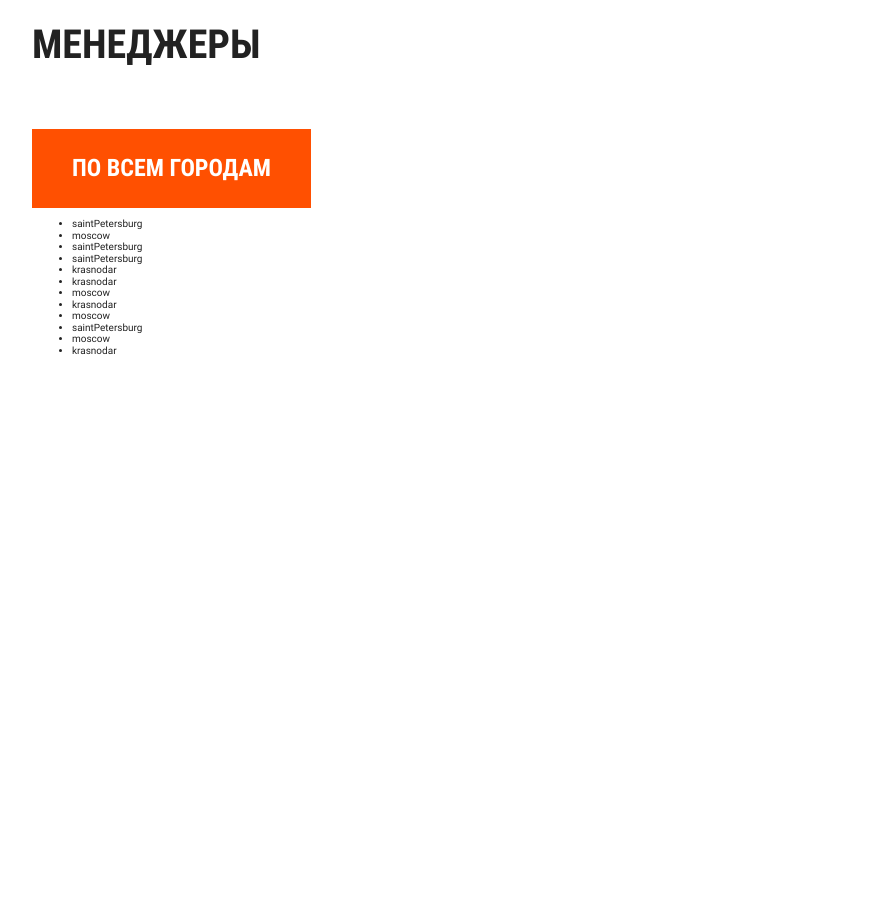
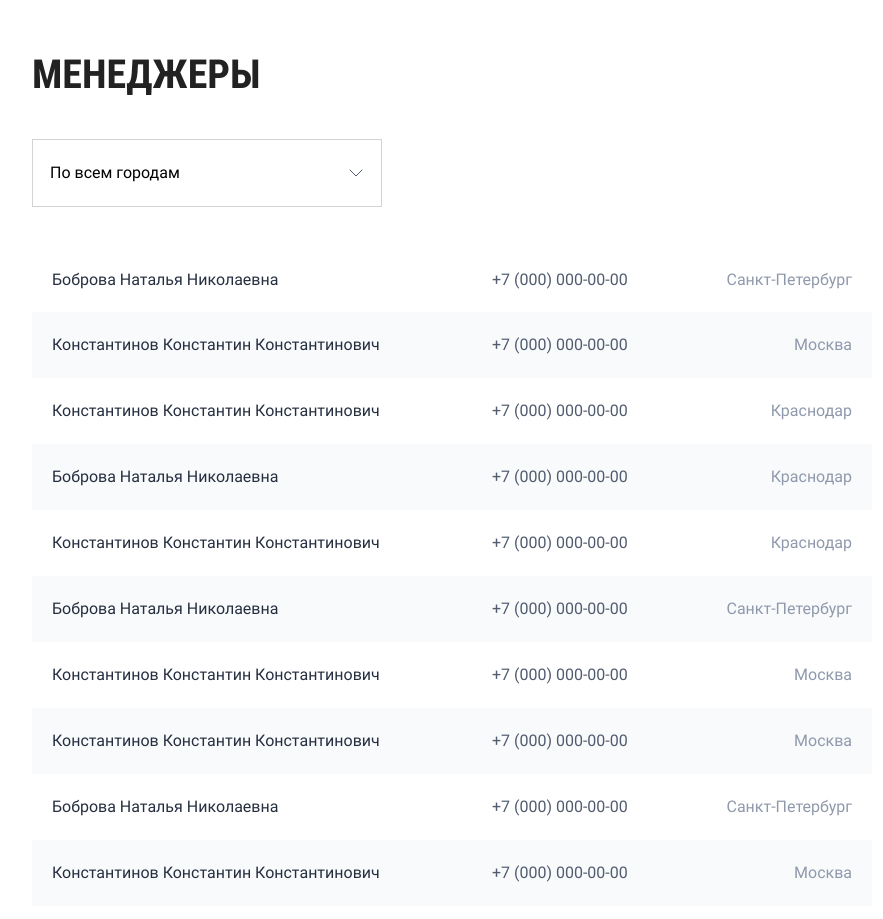
Before and after one commit to alexeslm/athletics, a website built with Vite: page employees/index.html in a window 1280 px wide. Shown: the part 1700-2619 px from the top of the page, without its empty margins (48-931 px from the left). Before the commit the page ends 2216 px from the top, so only its background shows below. Built offline with nearby package versions, Linux system fonts and the light colour scheme.

Commit message:
feat: add desktop version of the employees page

```diff
--- a/employees/index.html
+++ b/employees/index.html
@@ -321,13 +321,11 @@
           </a>
         </div>
       </section>
-      <section>
-        <h2 class="page__subtitle employees-page__subtitle">Менеджеры</h2>
-
+      <section class="employees-page__managers">
+        <h2 class="page__subtitle ">Менеджеры</h2>
         <div class="employees-page__filter">
-
-          <div>
-            <button class="button" type="button">Click</button>
+          <div class="employees-page__option">
+            <button class="button-select" type="button">По всем городам</button>
             <ul class="employees-page__select">
               <li class="uk-active" uk-filter-control><a href="#">По всем городам</a></li>
               <li uk-filter-control="[data-city='saintPetersburg']"><a href="#">Санкт-Петербург</a></li>
@@ -335,48 +333,79 @@
               <li uk-filter-control="[data-city='krasnodar']"><a href="#">Краснодар</a></li>
             </ul>
           </div>
-
-          <ul class="test">
+          <ul class="employees-page__contact-list">
             <li data-city="saintPetersburg">
-              <div>saintPetersburg</div>
+              <div class="employees-page__contact-item">
+                <span class="employees-page__contact-name">Боброва Наталья Николаевна</span>
+                <span class="employees-page__contact-tel">+7 (000) 000-00-00</span>
+                <span class="employees-page__contact-city">Санкт-Петербург</span>
+              </div>
             </li>
             <li data-city="moscow">
-              <div>moscow</div>
+              <div class="employees-page__contact-item">
+                <span class="employees-page__contact-name">Константинов Константин Константинович</span>
+                <span class="employees-page__contact-tel">+7 (000) 000-00-00</span>
+                <span class="employees-page__contact-city">Москва</span>
+              </div>
+            </li>
+            <li data-city="krasnodar">
+              <div class="employees-page__contact-item">
+                <span class="employees-page__contact-name">Константинов Константин Константинович</span>
+                <span class="employees-page__contact-tel">+7 (000) 000-00-00</span>
+                <span class="employees-page__contact-city">Краснодар</span>
+              </div>
+            </li>
+            <li data-city="krasnodar">
+              <div class="employees-page__contact-item">
+                <span class="employees-page__contact-name">Боброва Наталья Николаевна</span>
+                <span class="employees-page__contact-tel">+7 (000) 000-00-00</span>
+                <span class="employees-page__contact-city">Краснодар</span>
+              </div>
+            </li>
+            <li data-city="krasnodar">
+              <div class="employees-page__contact-item">
+                <span class="employees-page__contact-name">Константинов Константин Константинович</span>
+                <span class="employees-page__contact-tel">+7 (000) 000-00-00</span>
+                <span class="employees-page__contact-city">Краснодар</span>
+              </div>
             </li>
             <li data-city="saintPetersburg">
-              <div>saintPetersburg</div>
+              <div class="employees-page__contact-item">
+                <span class="employees-page__contact-name">Боброва Наталья Николаевна</span>
+                <span class="employees-page__contact-tel">+7 (000) 000-00-00</span>
+                <span class="employees-page__contact-city">Санкт-Петербург</span>
+              </div>
+            </li>
+            <li data-city="moscow">
+              <div class="employees-page__contact-item">
+                <span class="employees-page__contact-name">Константинов Константин Константинович</span>
+                <span class="employees-page__contact-tel">+7 (000) 000-00-00</span>
+                <span class="employees-page__contact-city">Москва</span>
+              </div>
+            </li>
+            <li data-city="moscow">
+              <div class="employees-page__contact-item">
+                <span class="employees-page__contact-name">Константинов Константин Константинович</span>
+                <span class="employees-page__contact-tel">+7 (000) 000-00-00</span>
+                <span class="employees-page__contact-city">Москва</span>
+              </div>
             </li>
             <li data-city="saintPetersburg">
-              <div>saintPetersburg</div>
-            </li>
-            <li data-city="krasnodar">
-              <div>krasnodar</div>
-            </li>
-            <li data-city="krasnodar">
-              <div>krasnodar</div>
+              <div class="employees-page__contact-item">
+                <span class="employees-page__contact-name">Боброва Наталья Николаевна</span>
+                <span class="employees-page__contact-tel">+7 (000) 000-00-00</span>
+                <span class="employees-page__contact-city">Санкт-Петербург</span>
+              </div>
             </li>
             <li data-city="moscow">
-              <div>moscow</div>
-            </li>
-            <li data-city="krasnodar">
-              <div>krasnodar</div>
-            </li>
-            <li data-city="moscow">
-              <div>moscow</div>
-            </li>
-            <li data-city="saintPetersburg">
-              <div>saintPetersburg</div>
-            </li>
-            <li data-city="moscow">
-              <div>moscow</div>
-            </li>
-            <li data-city="krasnodar">
-              <div>krasnodar</div>
+              <div class="employees-page__contact-item">
+                <span class="employees-page__contact-name">Константинов Константин Константинович</span>
+                <span class="employees-page__contact-tel">+7 (000) 000-00-00</span>
+                <span class="employees-page__contact-city">Москва</span>
+              </div>
             </li>
           </ul>
-
         </div>
-
       </section>
     </div>
   </div>
--- a/src/scripts/main.js
+++ b/src/scripts/main.js
@@ -72,15 +72,16 @@ UIkit.sticky('.sidebar__inner', {});
 // *********************************************************************************************************************
 const employeesPageSelect = document.querySelector('.employees-page__select');
 const employeesPageFilter = document.querySelector('.employees-page__filter');
-const employeesPageFilterButton = document.querySelector('.employees-page__filter .button');
+const employeesPageFilterButton = document.querySelector('.employees-page__filter .button-select');
 
-UIkit.dropdown(employeesPageSelect, {
+var test = UIkit.dropdown(employeesPageSelect, {
     toggle: employeesPageFilterButton,
+    offset: -1,
     mode: 'click',
 });
-
+console.log(test);
 UIkit.filter(employeesPageFilter, {
-    target: '.test',
+    target: '.employees-page__contact-list',
 });
 
 UIkit.util.on(employeesPageFilter, 'beforeFilter', function () {
--- a/src/styles/components/_button.scss
+++ b/src/styles/components/_button.scss
@@ -21,9 +21,26 @@
     font-size: 1.4rem;
     padding: 1.3rem 2.3rem;
   }
+
   &_transparent {
     background-color: transparent;
     color: var(--color-body);
     border: 1px solid;
   }
+
 }
+
+.button-select {
+  background-color: transparent;
+  border: 1px solid var(--color-light-gray);
+  font-size: 1.6rem;
+  line-height: 162%;
+  padding: 20px 17px;
+  width: 100%;
+  display: flex;
+  justify-content: space-between;
+  cursor: pointer;
+  &:after {
+    content: url('/src/images/arrow/arrow-drop.svg');
+  }
+}
--- a/src/styles/pages/_employees-page.scss
+++ b/src/styles/pages/_employees-page.scss
@@ -17,4 +17,75 @@
     row-gap: 60px;
   }
 
+  //.employees-page__managers
+  &__managers {
+    margin-top: 80px;
+  }
+
+  //.employees-page__filter
+  &__filter {
+    margin-top: 40px;
+  }
+
+  //.employees-page__option
+  &__option {
+    max-width: 350px;
+    position: relative;
+  }
+
+  //.employees-page__select
+  &__select {
+    @extend %list-reset;
+    width: 100%;
+    padding: 0 20px 20px;
+    background-color: var(--color-light);
+    border: 1px solid var(--color-light-gray);
+    border-top-style: none;
+    left: 0 !important;
+    font-size: 1.6rem;
+    line-height: 162%;
+    li {
+      padding-top: 20px;
+    }
+    a {
+      @extend %link-reset;
+    }
+  }
+
+  //.employees-page__contact-list
+  &__contact-list {
+    @extend %list-reset;
+    max-width: 840px;
+    margin-top: 40px;
+    li:nth-child(even) {
+      background-color: hsla(219, 15%, 62%, 0.05);
+    }
+  }
+
+  .employees-page__contact-item {
+    display: grid;
+    grid-template-columns: 55% 20% 25%;
+    align-items: center;
+    justify-content: space-between;
+    font-size: 1.6rem;
+    line-height: 162%;
+    padding: 20px;
+  }
+
+  //.employees-page__contact-name
+  &__contact-name {
+    color: var(--color-dark-info);
+  }
+
+  //.employees-page__contact-tel
+  &__contact-tel {
+    color: var(--color-info);
+  }
+
+  //.employees-page__contact-city
+  &__contact-city {
+    color: #8F99AC;
+    text-align: right;
+  }
+
 }
```
Also changed, not shown: src/images/arrow/arrow-drop.svg (added).
